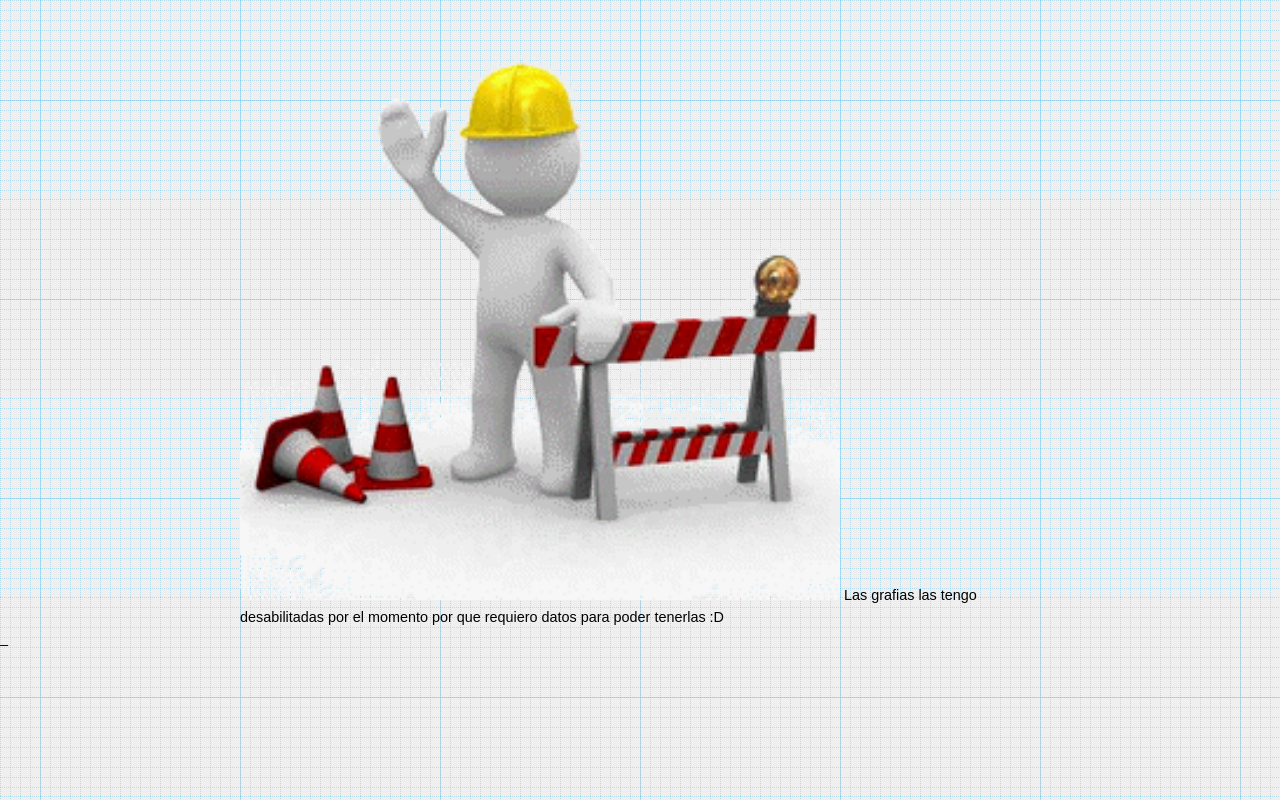
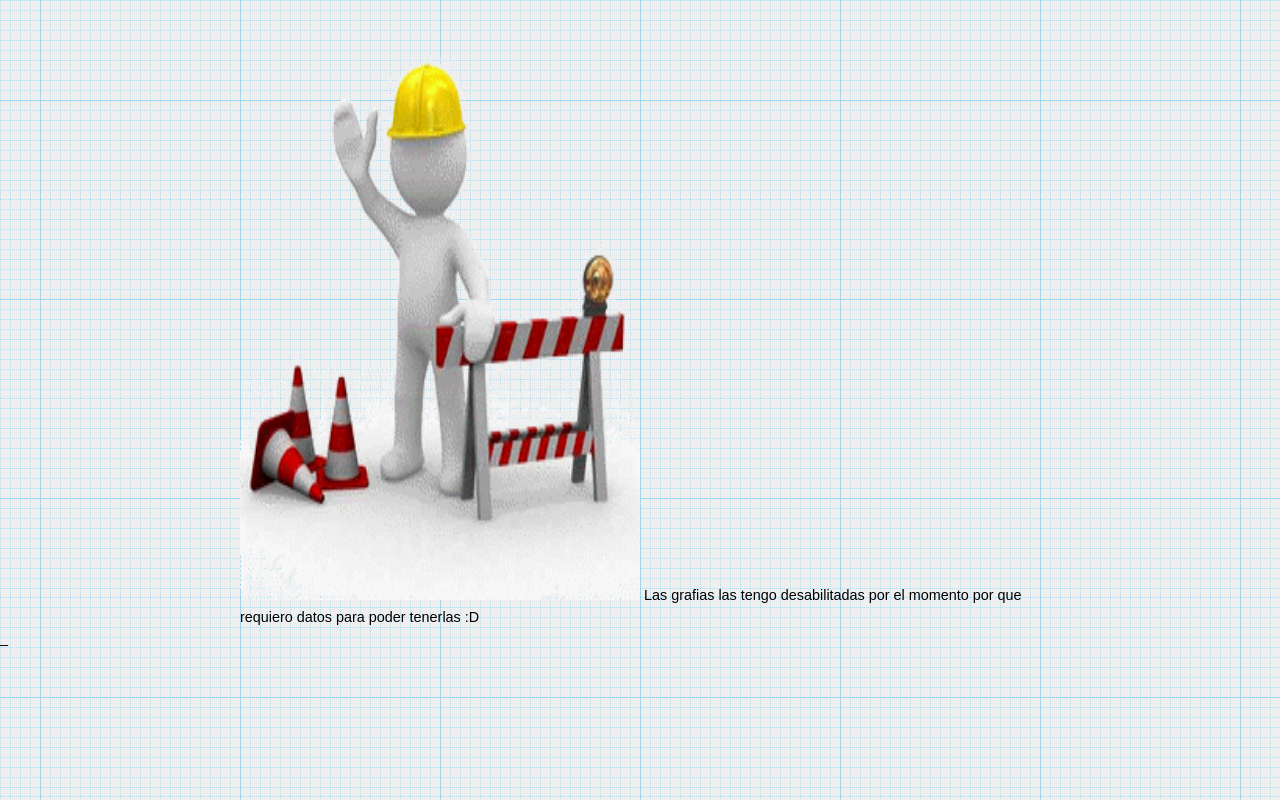
Before and after one commit to pollitosabroson/Frond_end, a plain HTML site: page proyectofront/user/graficas.html in a window 1280 px wide. Drawn offline with Linux system fonts and the light colour scheme; files that its build step writes are made by us from their sources; files whose address does not match are found by name.

Commit message:
Fixed spelling of width

```diff
--- a/proyectofront/user/graficas.html
+++ b/proyectofront/user/graficas.html
@@ -6,7 +6,7 @@
 </head>
 <body>
 	<section class="Contenedor">
-		<img src="../img/cons.gif" height="600" widht ="400" >
+		<img src="../img/cons.gif" height="600" width ="400" >
 		<label> Las grafias las tengo desabilitadas por el momento por que requiero datos para poder tenerlas :D</label>
 	</section>
 </body>
```
